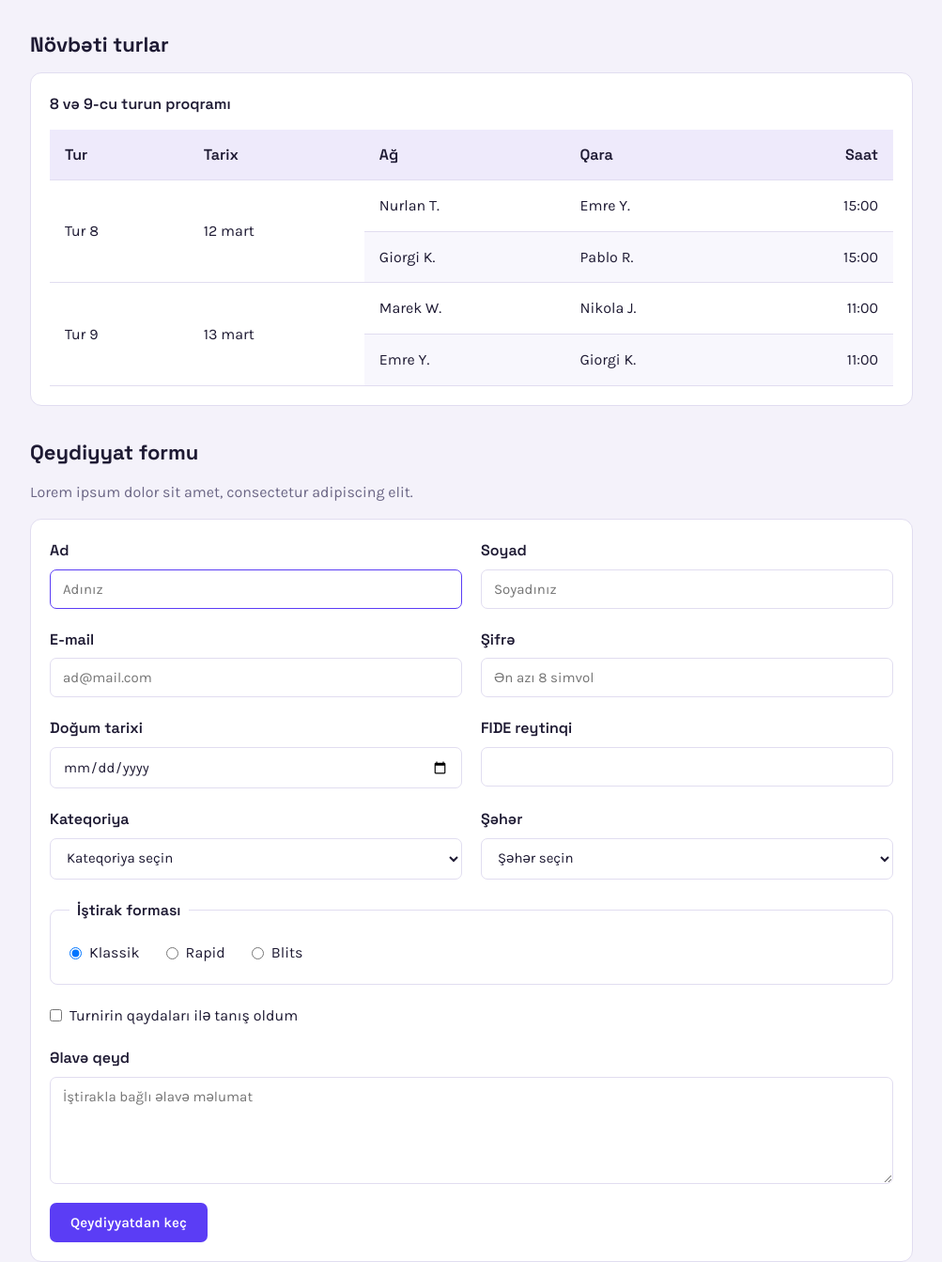
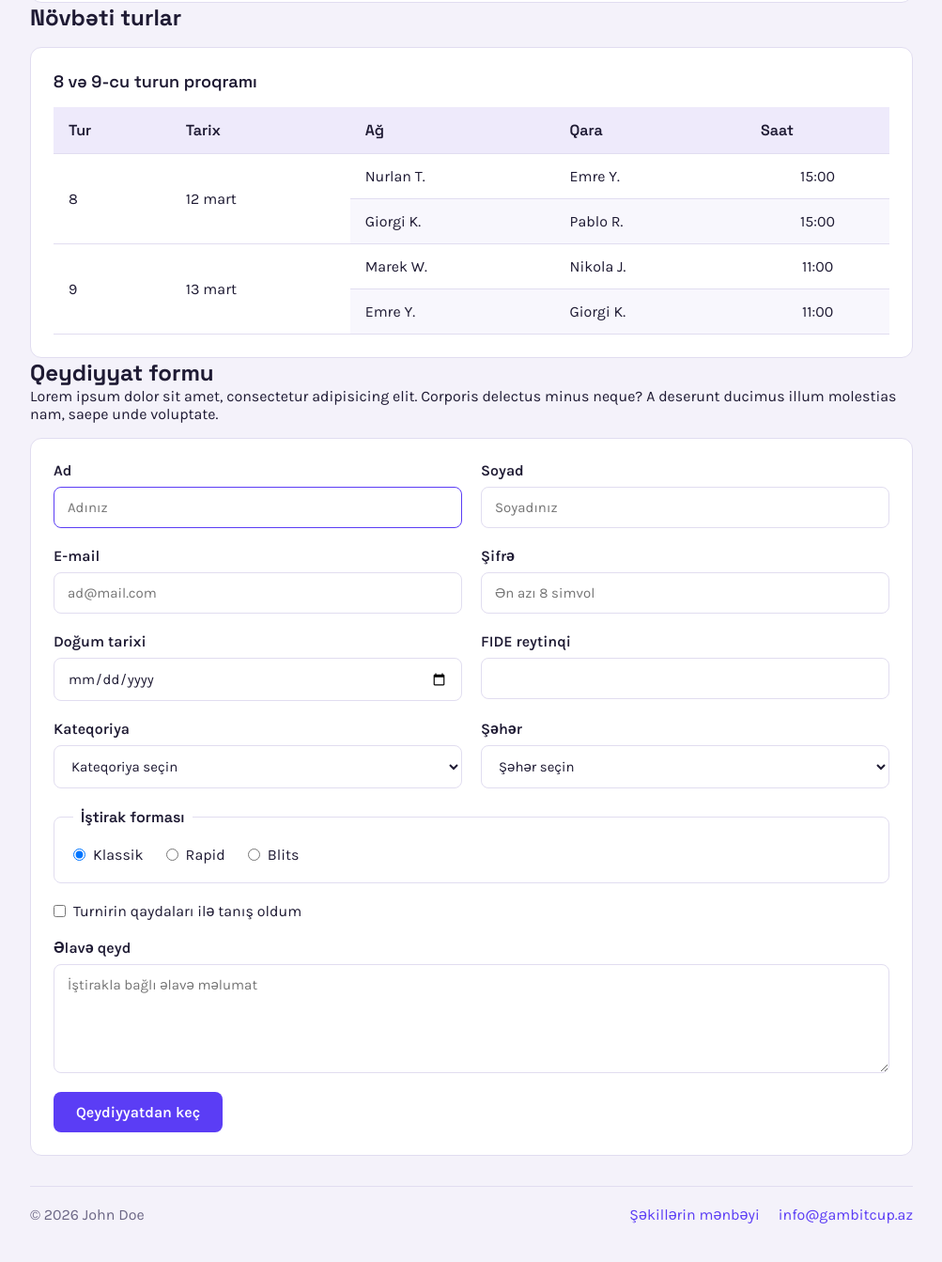
Before and after one commit to nailajafarzade-png/fullstack-tasks, a plain HTML site: page task6/index.html in a window 1280 px wide. Shown: the part 795-2138 px from the top of the page at 94% size, without its empty margins (268-1271 px from the left). Drawn offline with nearby package versions, Linux system fonts and the light colour scheme.

Commit message:
Add task6

```diff
--- a/task6/index.html
+++ b/task6/index.html
@@ -1,35 +1,39 @@
 <!--
-1. th cədvəlin başlıq xanasıdır, td isə adi məlumat xanasıdır.
-   Cədvəlin başlıqları th, məlumat xanaları isə td ilə yazılır.
+1. th ilə td arasındakı fərq:
+th cədvəldə başlıq xanasıdır və sütun və ya sətirin başlığını göstərir.
+td isə cədvəldə adi məlumat xanasıdır.
 
-2. Radio xanalarının name dəyəri eyni olmasa, onlar eyni qrup
-   sayılmayacaq və eyni anda bir neçə radio seçilə biləcək.
+2. Üç radio xanasının name dəyəri eyni verilməsə:
+Radio xanaları bir qrup kimi işləməz və istifadəçi eyni anda bir neçə radio seçə bilər.
 -->
 
 <!DOCTYPE html>
 <html lang="az">
+
 <head>
   <meta charset="UTF-8">
   <meta name="viewport" content="width=device-width, initial-scale=1.0">
 
-  <title>Gambit Cup — Turnir cədvəli</title>
+  <title>Gambit Cup</title>
 
-  <!-- Google Fonts -->
   <link rel="preconnect" href="https://fonts.googleapis.com">
   <link rel="preconnect" href="https://fonts.gstatic.com" crossorigin>
-  <link href="https://fonts.googleapis.com/css2?family=Karla:wght@400;500;600;700&family=Space+Grotesk:wght@500;600;700&display=swap" rel="stylesheet">
 
-  <!-- Bootstrap Icons -->
-  <link rel="stylesheet"
-        href="https://cdn.jsdelivr.net/npm/bootstrap-icons@1.13.1/font/bootstrap-icons.min.css">
+  <link
+    href="https://fonts.googleapis.com/css2?family=Karla:wght@400;500;600;700&family=Space+Grotesk:wght@500;600;700&display=swap"
+    rel="stylesheet">
 
-  <!-- CSS -->
+  <link
+    rel="stylesheet"
+    href="https://cdn.jsdelivr.net/npm/bootstrap-icons@1.11.3/font/bootstrap-icons.min.css">
+
   <link rel="stylesheet" href="style.css">
 </head>
 
 <body>
 
-<!-- SIDEBAR -->
+<!-- ================= SIDEBAR ================= -->
+
 <aside class="sidebar">
 
   <div class="brand">
@@ -39,33 +43,35 @@
 
   <nav class="side-nav">
     <ul>
+
       <li>
         <a href="#cedvel" class="active">
-          <i class="bi bi-table"></i>
-          <span>Turnir cədvəli</span>
+          <i class="bi bi-trophy"></i>
+          Turnir cədvəli
         </a>
       </li>
 
       <li>
         <a href="#oyunlar">
           <i class="bi bi-clock"></i>
-          <span>Oyunlar</span>
+          Oyunlar
         </a>
       </li>
 
       <li>
         <a href="#qeydiyyat">
           <i class="bi bi-person"></i>
-          <span>Qeydiyyat</span>
+          Qeydiyyat
         </a>
       </li>
 
       <li>
         <a href="#elaqe">
           <i class="bi bi-chat"></i>
-          <span>Əlaqə</span>
+          Əlaqə
         </a>
       </li>
+
     </ul>
   </nav>
 
@@ -77,17 +83,24 @@
 </aside>
 
 
-<!-- CONTENT -->
+<!-- ================= CONTENT ================= -->
+
 <div class="content">
 
-  <!-- TOPBAR -->
+  <!-- ================= TOPBAR ================= -->
+
   <header class="topbar">
 
     <div class="topbar-text">
+
       <h1>Turnir cədvəli və qeydiyyat</h1>
+
       <p>
-        Lorem ipsum dolor sit amet, consectetur adipiscing elit.
+        Lorem ipsum dolor sit amet, consectetur adipisicing elit.
+        Amet assumenda atque consectetur cupiditate deleniti eius
+        fuga illum incidunt laborum laudantium molestiae.
       </p>
+
     </div>
 
     <span class="status">
@@ -98,7 +111,8 @@
   </header>
 
 
-  <!-- TURNİR CƏDVƏLİ -->
+  <!-- ================= TURNİR CƏDVƏLİ ================= -->
+
   <section id="cedvel">
 
     <h2>Turnir cədvəli</h2>
@@ -116,98 +130,133 @@
           <th>Yer</th>
           <th>İştirakçı</th>
           <th>Ölkə</th>
-          <th class="number">Oyun</th>
-          <th class="number">Xal</th>
+          <th>Oyun</th>
+          <th>Xal</th>
         </tr>
         </thead>
 
         <tbody>
 
+        <!-- 1-ci iştirakçı -->
         <tr>
           <td>1</td>
+
           <td>
             <div class="participant">
-              <img class="avatar"
+              <img
+                class="avatar"
                 src="https://picsum.photos/id/1005/80/80"
-                   alt="Nurlan T.">
+                alt="Nurlan T."
+              >
               <span>Nurlan T.</span>
             </div>
           </td>
+
           <td>AZE</td>
           <td class="number">9</td>
           <td class="number">7.5</td>
         </tr>
 
+
+        <!-- 2-ci iştirakçı -->
         <tr>
           <td>2</td>
+
           <td>
             <div class="participant">
-              <img class="avatar"
+              <img
+                class="avatar"
                 src="https://picsum.photos/id/1011/80/80"
-                   alt="Emre Y.">
+                alt="Emre Y."
+              >
               <span>Emre Y.</span>
             </div>
           </td>
+
           <td>TUR</td>
           <td class="number">9</td>
           <td class="number">7.0</td>
         </tr>
 
+
+        <!-- 3-cü iştirakçı -->
         <tr>
           <td>3</td>
+
           <td>
             <div class="participant">
-              <img class="avatar"
+              <img
+                class="avatar"
                 src="https://picsum.photos/id/1012/80/80"
-                   alt="Giorgi K.">
+                alt="Giorgi K."
+              >
               <span>Giorgi K.</span>
             </div>
           </td>
+
           <td>GEO</td>
           <td class="number">9</td>
           <td class="number">6.5</td>
         </tr>
 
+
+        <!-- 4-cü iştirakçı -->
         <tr>
           <td>4</td>
+
           <td>
             <div class="participant">
-              <img class="avatar"
+              <img
+                class="avatar"
                 src="https://picsum.photos/id/1027/80/80"
-                   alt="Pablo R.">
+                alt="Pablo R."
+              >
               <span>Pablo R.</span>
             </div>
           </td>
+
           <td>ESP</td>
           <td class="number">9</td>
           <td class="number">6.0</td>
         </tr>
 
+
+        <!-- 5-ci iştirakçı -->
         <tr>
           <td>5</td>
+
           <td>
             <div class="participant">
-              <img class="avatar"
+              <img
+                class="avatar"
                 src="https://picsum.photos/id/1074/80/80"
-                   alt="Marek W.">
+                alt="Marek W."
+              >
               <span>Marek W.</span>
             </div>
           </td>
+
           <td>POL</td>
           <td class="number">9</td>
           <td class="number">5.5</td>
         </tr>
 
+
+        <!-- 6-cı iştirakçı -->
         <tr>
           <td>6</td>
+
           <td>
             <div class="participant">
-              <img class="avatar"
+              <img
+                class="avatar"
                 src="https://picsum.photos/id/823/80/80"
-                   alt="Nikola J.">
+                alt="Nikola J."
+              >
               <span>Nikola J.</span>
             </div>
           </td>
+
           <td>SRB</td>
           <td class="number">9</td>
           <td class="number">5.0</td>
@@ -229,7 +278,8 @@
   </section>
 
 
-  <!-- OYUN CƏDVƏLİ -->
+  <!-- ================= OYUNLAR ================= -->
+
   <section id="oyunlar">
 
     <h2>Növbəti turlar</h2>
@@ -248,14 +298,14 @@
           <th>Tarix</th>
           <th>Ağ</th>
           <th>Qara</th>
-          <th class="number">Saat</th>
+          <th>Saat</th>
         </tr>
         </thead>
 
         <tbody>
 
         <tr>
-          <td rowspan="2">Tur 8</td>
+          <td rowspan="2">8</td>
           <td rowspan="2">12 mart</td>
           <td>Nurlan T.</td>
           <td>Emre Y.</td>
@@ -269,7 +319,7 @@
         </tr>
 
         <tr>
-          <td rowspan="2">Tur 9</td>
+          <td rowspan="2">9</td>
           <td rowspan="2">13 mart</td>
           <td>Marek W.</td>
           <td>Nikola J.</td>
@@ -291,20 +341,24 @@
   </section>
 
 
-  <!-- QEYDİYYAT -->
+  <!-- ================= QEYDİYYAT ================= -->
+
   <section id="qeydiyyat">
 
     <h2>Qeydiyyat formu</h2>
 
     <p>
-      Lorem ipsum dolor sit amet, consectetur adipiscing elit.
+      Lorem ipsum dolor sit amet, consectetur adipisicing elit.
+      Corporis delectus minus neque? A deserunt ducimus illum
+      molestias nam, saepe unde voluptate.
     </p>
 
     <div class="panel">
 
       <form class="reg-form">
 
-        <!-- 1-ci cüt -->
+        <!-- 1-ci ROW -->
+
         <div class="row">
 
           <div class="field">
@@ -333,7 +387,8 @@
         </div>
 
 
-        <!-- 2-ci cüt -->
+        <!-- 2-ci ROW -->
+
         <div class="row">
 
           <div class="field">
@@ -354,6 +409,7 @@
               type="password"
               id="password"
               placeholder="Ən azı 8 simvol"
+              minlength="8"
               required
             >
           </div>
@@ -361,15 +417,16 @@
         </div>
 
 
-        <!-- 3-cü cüt -->
+        <!-- 3-cü ROW -->
+
         <div class="row">
 
           <div class="field">
-            <label for="birth">Doğum tarixi</label>
+            <label for="birthdate">Doğum tarixi</label>
 
             <input
               type="date"
-              id="birth"
+              id="birthdate"
             >
           </div>
 
@@ -387,86 +444,75 @@
         </div>
 
 
-        <!-- 4-cü cüt -->
+        <!-- 4-cü ROW -->
+
         <div class="row">
 
           <div class="field">
             <label for="category">Kateqoriya</label>
 
             <select id="category">
-
-              <option value="">
-                Kateqoriya seçin
-              </option>
-
-              <option value="u14">U14</option>
-              <option value="u18">U18</option>
-              <option value="adult">Böyüklər</option>
-              <option value="veteran">Veteranlar (50+)</option>
-
+              <option>Kateqoriya seçin</option>
+              <option>U14</option>
+              <option>U18</option>
+              <option>Böyüklər</option>
+              <option>Veteranlar (50+)</option>
             </select>
           </div>
 
-
           <div class="field">
-
             <label for="city">Şəhər</label>
 
             <select id="city">
-
-              <option value="">
-                Şəhər seçin
-              </option>
-
-              <option value="baku">Bakı</option>
-              <option value="ganja">Gəncə</option>
-              <option value="sumgayit">Sumqayıt</option>
-              <option value="sheki">Şəki</option>
-
+              <option>Şəhər seçin</option>
+              <option>Bakı</option>
+              <option>Gəncə</option>
+              <option>Sumqayıt</option>
+              <option>Şəki</option>
             </select>
-
           </div>
 
         </div>
 
 
-        <!-- RADIO -->
+        <!-- RADIO GROUP -->
+
         <fieldset>
 
           <legend>İştirak forması</legend>
 
           <div class="radio-group">
 
-            <label>
+            <div class="radio-item">
               <input
                 type="radio"
+                id="classic"
                 name="format"
-                id="classic"
                 value="classic"
                 checked
               >
-              Klassik
-            </label>
+              <label for="classic">Klassik</label>
+            </div>
 
-            <label>
+            <div class="radio-item">
               <input
                 type="radio"
+                id="rapid"
                 name="format"
-                id="rapid"
                 value="rapid"
               >
-              Rapid
-            </label>
+              <label for="rapid">Rapid</label>
+            </div>
 
-            <label>
+            <div class="radio-item">
               <input
                 type="radio"
+                id="blitz"
                 name="format"
-                id="blitz"
                 value="blitz"
               >
-              Blits
-            </label>
+              <label for="blitz">Blits</label>
+            </div>
 
           </div>
 
@@ -474,6 +520,7 @@
 
 
         <!-- CHECKBOX -->
+
         <div class="checkbox-field">
 
           <input
@@ -490,11 +537,10 @@
 
 
         <!-- TEXTAREA -->
-        <div class="textarea-field">
 
-          <label for="note">
-            Əlavə qeyd
-          </label>
+        <div class="field">
+
+          <label for="note">Əlavə qeyd</label>
 
           <textarea
             id="note"
@@ -506,6 +552,7 @@
 
 
         <!-- BUTTON -->
+
         <button type="submit">
           Qeydiyyatdan keç
         </button>
@@ -517,17 +564,17 @@
   </section>
 
 
-  <!-- FOOTER -->
+  <!-- ================= FOOTER ================= -->
+
   <footer id="elaqe">
 
     <p>© 2026 John Doe</p>
 
-    <div class="footer-links">
+    <div>
 
       <a
         href="https://picsum.photos/"
         target="_blank"
-        rel="noopener noreferrer"
       >
         Şəkillərin mənbəyi
       </a>
@@ -543,4 +590,5 @@
 </div>
 
 </body>
+
 </html>
--- a/task6/style.css
+++ b/task6/style.css
@@ -1,198 +1,142 @@
+/* ================= GENERAL ================= */
+
 * {
   box-sizing: border-box;
   margin: 0;
   padding: 0;
 }
 
-html {
-  scroll-behavior: smooth;
+body {
+  display: flex;
+  font-family: "Karla", sans-serif;
+  background: #F4F2FA;
+  color: #1E1A33;
 }
 
-body {
-  background-color: #F4F2FA;
-  color: #1E1A33;
-  font-family: "Karla", sans-serif;
-  line-height: 1.6;
-  display: flex;
+h1,
+h2,
+.logo {
+  font-family: "Space Grotesk", sans-serif;
 }
 
 
-/* =========================
-   SIDEBAR
-   ========================= */
+/* ================= LAYOUT ================= */
 
 .sidebar {
   width: 260px;
-  min-width: 260px;
-  height: 100vh;
-  background-color: #1E1A33;
-  color: #FFFFFF;
-
+  flex-shrink: 0;
   position: sticky;
   top: 0;
+  height: 100vh;
+}
 
-  display: flex;
-  flex-direction: column;
+.content {
+  flex: 1;
+  padding: 32px 40px;
+}
 
+
+/* ================= SIDEBAR ================= */
+
+.brand {
   padding: 32px 24px;
 }
 
-.brand {
-  display: flex;
-  flex-direction: column;
-}
-
 .logo {
-  font-family: "Space Grotesk", sans-serif;
-  font-size: 22px;
+  font-size: 24px;
   font-weight: 700;
+  color: #FFFFFF;
 }
 
 .brand-sub {
+  margin-top: 6px;
   color: #A9A3C4;
   font-size: 14px;
 }
 
-.side-nav {
-  margin-top: 40px;
-}
-
 .side-nav ul {
   list-style: none;
-
-  display: flex;
-  flex-direction: column;
-  gap: 8px;
 }
 
 .side-nav a {
+  display: block;
+  padding: 12px 24px;
   color: #A9A3C4;
   text-decoration: none;
-
-  display: flex;
-  align-items: center;
-  gap: 12px;
-
-  padding: 12px 14px;
-  border-radius: 8px;
-
-  transition: 0.2s;
+  font-weight: 600;
 }
 
 .side-nav a:hover {
-  background-color: #2F2A4D;
+  color: #FFFFFF;
 }
 
 .side-nav a.active {
-  background-color: #5B3DF5;
+  background: #5B3DF5;
   color: #FFFFFF;
 }
 
 .side-note {
-  margin-top: auto;
-
-  padding-top: 24px;
-
-  border-top: 1px solid #2F2A4D;
-
-  display: flex;
-  gap: 10px;
-
+  margin: 32px 24px;
+  padding: 16px;
+  border: 1px solid #2F2A4D;
+  border-radius: 8px;
   color: #A9A3C4;
-}
-
-.side-note p {
   font-size: 14px;
 }
 
 
-/* =========================
-   CONTENT
-   ========================= */
-
-.content {
-  flex: 1;
-  padding: 32px 40px;
-  min-width: 0;
-}
-
-
-/* =========================
-   TOPBAR
-   ========================= */
+/* ================= TOPBAR ================= */
 
 .topbar {
   display: flex;
   justify-content: space-between;
   align-items: center;
-
-  gap: 20px;
-
   margin-bottom: 32px;
 }
 
 .topbar-text h1 {
   font-family: "Space Grotesk", sans-serif;
   font-size: 32px;
+  font-weight: 700;
+  margin-bottom: 8px;
 }
 
 .topbar-text p {
   color: #6B6685;
+  font-size: 16px;
+  max-width: 700px;
 }
 
 .status {
   display: flex;
   align-items: center;
   gap: 8px;
-
+  background: #FFFFFF;
   color: #5B3DF5;
-
-  background-color: #FFFFFF;
-
-  border: 1px solid #5B3DF5;
-
-  padding: 8px 14px;
-  border-radius: 20px;
-
+  border: 1px solid #E1DDF0;
+  border-radius: 8px;
+  padding: 10px 16px;
+  font-weight: 600;
   white-space: nowrap;
 }
 
-
-/* =========================
-   SECTIONS
-   ========================= */
-
-section {
-  margin-bottom: 32px;
-}
-
-h2 {
-  font-family: "Space Grotesk", sans-serif;
-  font-size: 22px;
-  margin-bottom: 12px;
-}
-
-section > p {
-  color: #6B6685;
-  margin-bottom: 16px;
+.status i {
+  font-size: 18px;
 }
 
 
-/* =========================
-   PANEL
-   ========================= */
+/* ================= PANELS ================= */
 
 .panel {
-  background-color: #FFFFFF;
+  background: #FFFFFF;
   border: 1px solid #E1DDF0;
   border-radius: 12px;
-  padding: 20px;
+  padding: 24px;
+  margin-top: 16px;
 }
 
 
-/* =========================
-   TABLE
-   ========================= */
+/* ================= TABLE ================= */
 
 table {
   width: 100%;
@@ -200,14 +144,16 @@ table {
 }
 
 caption {
-  caption-side: top;
+  font-family: "Space Grotesk", sans-serif;
+  font-size: 18px;
+  font-weight: 600;
+  text-align: left;
+  color: #1E1A33;
+  margin-bottom: 16px;
+}
 
-  text-align: left;
-
-  font-family: "Space Grotesk", sans-serif;
-  font-weight: 600;
-
-  padding-bottom: 14px;
+thead {
+  background: #EEEAFB;
 }
 
 th,
@@ -217,32 +163,29 @@ td {
   text-align: left;
 }
 
-thead {
-  background-color: #EEEAFB;
-}
-
 th {
   font-family: "Space Grotesk", sans-serif;
   font-weight: 600;
-}
-
-.number {
-  text-align: right;
+  color: #1E1A33;
 }
 
 tbody tr:nth-child(even) {
-  background-color: #F8F7FD;
-}
-
-tfoot td {
-  font-weight: 700;
-  background-color: #FFFFFF;
+  background: #F8F7FD;
 }
 
 
-/* =========================
-   PARTICIPANT
-   ========================= */
+/* Oyun və Xal sütunları */
+
+.number {
+  text-align: center;
+}
+
+.avatar {
+  width: 40px;
+  height: 40px;
+  border-radius: 50%;
+  object-fit: cover;
+}
 
 .participant {
   display: flex;
@@ -250,19 +193,8 @@ tfoot td {
   gap: 12px;
 }
 
-.avatar {
-  width: 40px;
-  height: 40px;
 
-  border-radius: 50%;
-
-  object-fit: cover;
-}
-
-
-/* =========================
-   FORM
-   ========================= */
+/* ================= FORM ================= */
 
 .reg-form {
   display: flex;
@@ -277,34 +209,31 @@ tfoot td {
 
 .field {
   flex: 1;
-
   display: flex;
   flex-direction: column;
-  gap: 7px;
+  gap: 8px;
 }
 
-label,
-legend {
-  font-family: "Space Grotesk", sans-serif;
+.field label {
   font-weight: 600;
+  color: #1E1A33;
 }
 
 input,
 select,
 textarea {
   width: 100%;
-
+  padding: 12px 14px;
   border: 1px solid #E1DDF0;
-  border-radius: 7px;
-
-  padding: 11px 13px;
-
+  border-radius: 8px;
+  background: #FFFFFF;
+  color: #1E1A33;
   font-family: "Karla", sans-serif;
   font-size: 15px;
+}
 
-  background-color: #FFFFFF;
-  color: #1E1A33;
-}
+
+/* Focus */
 
 input:focus,
 select:focus,
@@ -313,36 +242,41 @@ textarea:focus {
   border-color: #5B3DF5;
 }
 
+
+/* ================= FIELDSET ================= */
+
 fieldset {
   border: 1px solid #E1DDF0;
   border-radius: 8px;
-
   padding: 20px;
 }
 
 legend {
+  font-family: "Space Grotesk", sans-serif;
+  font-weight: 600;
   padding: 0 8px;
 }
 
+
+/* ================= RADIO ================= */
+
 .radio-group {
   display: flex;
-  gap: 28px;
+  gap: 24px;
 }
 
-.radio-group label,
-.checkbox-field label {
+.radio-item {
   display: flex;
   align-items: center;
   gap: 8px;
-
-  font-family: "Karla", sans-serif;
-  font-weight: 400;
 }
 
-.radio-group input,
-.checkbox-field input {
+.radio-item input {
   width: auto;
 }
+
+
+/* ================= CHECKBOX ================= */
 
 .checkbox-field {
   display: flex;
@@ -351,37 +285,23 @@ legend {
 }
 
 .checkbox-field input {
-  accent-color: #5B3DF5;
+  width: auto;
 }
 
-.textarea-field {
-  display: flex;
-  flex-direction: column;
-  gap: 7px;
-}
 
-textarea {
-  resize: vertical;
-}
+/* ================= BUTTON ================= */
 
 button {
-  align-self: flex-start;
-
+  width: fit-content;
+  padding: 12px 24px;
   border: none;
-  border-radius: 7px;
-
-  padding: 12px 22px;
-
-  background-color: #5B3DF5;
+  border-radius: 8px;
+  background: #5B3DF5;
   color: #FFFFFF;
-
   font-family: "Karla", sans-serif;
-  font-size: 15px;
+  font-size: 16px;
   font-weight: 600;
-
   cursor: pointer;
-
-  transition: 0.2s;
 }
 
 button:hover {
@@ -389,32 +309,28 @@ button:hover {
 }
 
 
-/* =========================
-   FOOTER
-   ========================= */
+/* ================= FOOTER ================= */
 
 footer {
-  border-top: 1px solid #E1DDF0;
-
-  padding: 24px 0;
-
   display: flex;
   justify-content: space-between;
   align-items: center;
-
+  margin-top: 32px;
+  padding: 20px 0;
   color: #6B6685;
+  border-top: 1px solid #E1DDF0;
 }
 
-.footer-links {
+footer div {
   display: flex;
-  gap: 24px;
+  gap: 20px;
 }
 
-.footer-links a {
+footer a {
   color: #5B3DF5;
   text-decoration: none;
 }
 
-.footer-links a:hover {
+footer a:hover {
   text-decoration: underline;
 }
```
Lines whose indentation alone changed are shown as unchanged.
